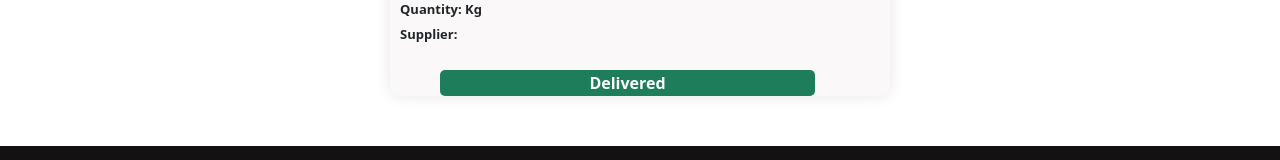
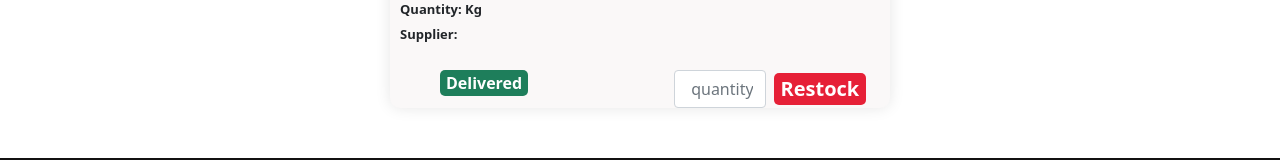
Before and after one commit to Arif6474/fresh-fruits-vegetable-client, a React (Create React App) app: page /fruits/1 in a window 1280 px wide. Shown: the part 501-661 px from the top of the page. Built offline with nearby package versions, Linux system fonts and the light colour scheme; no server answers; sample sign-in values are in the browser's storage.

Commit message:
added delivered and restock

```diff
--- a/src/components/FruitDetails/FruitDetails.css
+++ b/src/components/FruitDetails/FruitDetails.css
@@ -6,9 +6,19 @@
     border-radius: 10px;
     box-shadow: 0 0 15px rgba(0, 0, 0, 0.1);
 }
+.update-container{
+    display: grid;
+    grid-template-columns: repeat(2 , 1fr);
+    gap: 20px;
+    margin-bottom: 30px;
+}
 
 @media only screen and (max-width:576px){
     .product-detail{
         width: 350px;
     }
+
+    .update-container{
+        grid-template-columns:repeat(1 ,1fr);
+    }
 }
--- a/src/components/FruitDetails/FruitDetails.js
+++ b/src/components/FruitDetails/FruitDetails.js
@@ -1,11 +1,15 @@
-import React, { useEffect, useState } from 'react';
+import React, { useEffect,  useState } from 'react';
+import { Form } from 'react-bootstrap';
 import { useParams } from 'react-router-dom';
 import './FruitDetails.css'
 
 const FruitDetails = () => {
     const {fruitId} = useParams();
-    const [fruit , setFruit] = useState({})
-    // const [_id, name, price , quantity, supplier, description, image] = fruit;
+    const [fruit , setFruit] = useState({});
+    const [quantity , setQuantity] = useState({})
+   let stock = parseInt(fruit?.quantity)
+
+
 
     useEffect(() => {
         const url = `http://localhost:5000/fruit/${fruitId}`
@@ -13,6 +17,43 @@ const FruitDetails = () => {
         .then(res => res.json())
         .then(data => setFruit(data))
     }, [])
+
+ useEffect(() => {
+    const url = `http://localhost:5000/fruit/${fruitId}`
+     fetch(url)
+     .then(res => res.json())
+     .then(data => setQuantity(data))
+ },[quantity])
+
+
+
+
+  const handleQuantity = (event) => {
+    event.preventDefault();
+    const addQuantity = parseInt(event.target.quantity.value);
+    const newQuantity = parseInt(stock + addQuantity);
+    const fruitQuantity = {newQuantity}
+    console.log(fruitQuantity);
+     // update quantity
+     const url = `http://localhost:5000/fruit/${fruitId}`
+    fetch(url ,{
+      method: 'PUT',
+      headers: {
+          'content-type': 'application/json'
+      },
+      body: JSON.stringify(fruitQuantity)
+  })
+  .then(res => res.json())
+  .then(data => {
+      console.log(data);
+      setQuantity(data)
+      alert('successfully sent')
+      event.target.reset();
+  })
+  }
+
+
+
     return (
         <div className="product-detail">
         <div className=" product-image">
@@ -27,9 +68,23 @@ const FruitDetails = () => {
 
 
        </div>
+       <div className="update-container">
+       <div >
+       <button  className="update-btn w-">Delivered</button>
+       </div>
+       <div >
+       <Form className="d-flex align-items-center px-4" onSubmit={handleQuantity}>
+        <Form.Group className="me-2 w-50" controlId="formBasicEmail">
+          <Form.Control type="text" name='quantity' placeholder=" quantity" />
+        </Form.Group>
 
-       <button  className="update-btn w-75">Delivered</button>
+        <button className="w-50 login-btn" type="submit">
+         Restock
+        </button>
+      </Form>
+       </div>
 
+       </div>
 
     </div>
     );
```
